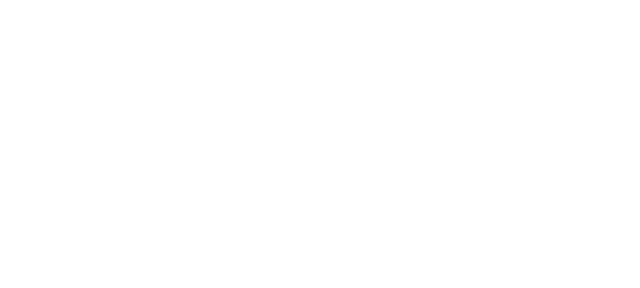
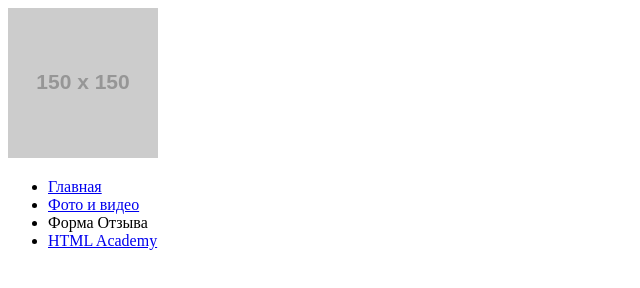
Before and after one commit to georgylazarev/1338907-sedona-20, a website: page source/form.html in a window 1280 px wide. Shown: the whole page, without its empty margins (0-640 px from the left). Drawn offline with Linux system fonts and the light colour scheme; placeholder pictures from the web are drawn by us.

Commit message:
разметил header

```diff
--- a/source/form.html
+++ b/source/form.html
@@ -7,7 +7,25 @@
   <body class="page-body">
 
     <header class="page-header">
-
+      <a class="page-header__logo-link"  href="index.html">
+        <img class="page-header__logo" src="https://via.placeholder.com/150x150" alt="Седона">
+      </a>
+      <nav class="page-header__navigation navigation">
+        <ul class="navigation__list">
+          <li class="navigation__item">
+            <a class="navigation__link navigation__link" href="index.html">Главная</a>
+          </li>
+          <li class="navigation__item">
+            <a class="navigation__link" href="photo.html">Фото и видео</a>
+          </li>
+          <li class="navigation__item">
+            <a class="navigation__link--current">Форма Отзыва</a>
+          </li>
+          <li class="navigation__item">
+            <a class="navigation__link" href="https://up.htmlacademy.ru/adaptive/20">HTML Academy</a>
+          </li>
+        </ul>
+      </nav>
     </header>
 
     <main class="page-main">
```
Also changed, not shown: source/index.html (+19 -0 lines), source/photo.html (+19 -1 lines).
